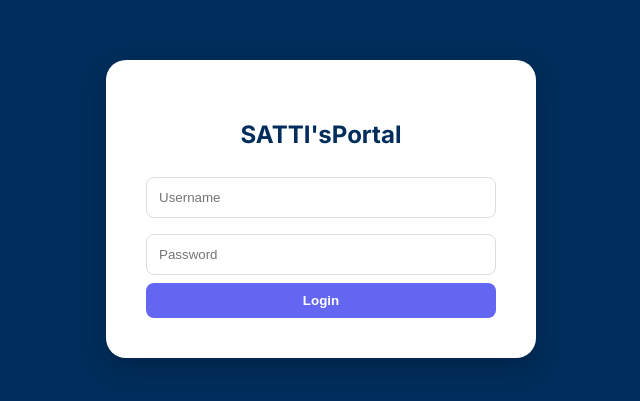
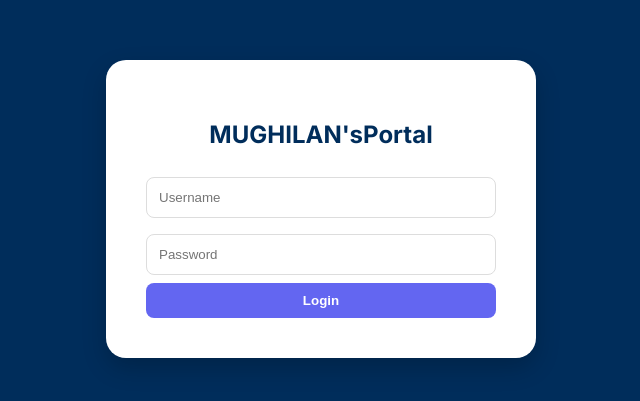
Before and after one commit to kaarmughilan2006/demogithubaction, a website: page index.html in a window 1280 px wide. Shown: the part 191-592 px from the top of the page, without its empty margins (319-959 px from the left). Drawn offline with Linux system fonts and the light colour scheme.

Commit message:
Update index.html

```diff
--- a/index.html
+++ b/index.html
@@ -50,7 +50,7 @@
 
     <div id="login-screen">
         <div class="login-box">
-            <h2 style="color: var(--rtc-blue)"> SATTI'sPortal</h2>
+            <h2 style="color: var(--rtc-blue)"> MUGHILAN'sPortal</h2>
             <input type="text" id="user-input" placeholder="Username">
             <input type="password" id="pass-input" placeholder="Password">
             <button class="btn btn-primary" style="width:100%" onclick="processLogin()">Login</button>
```
